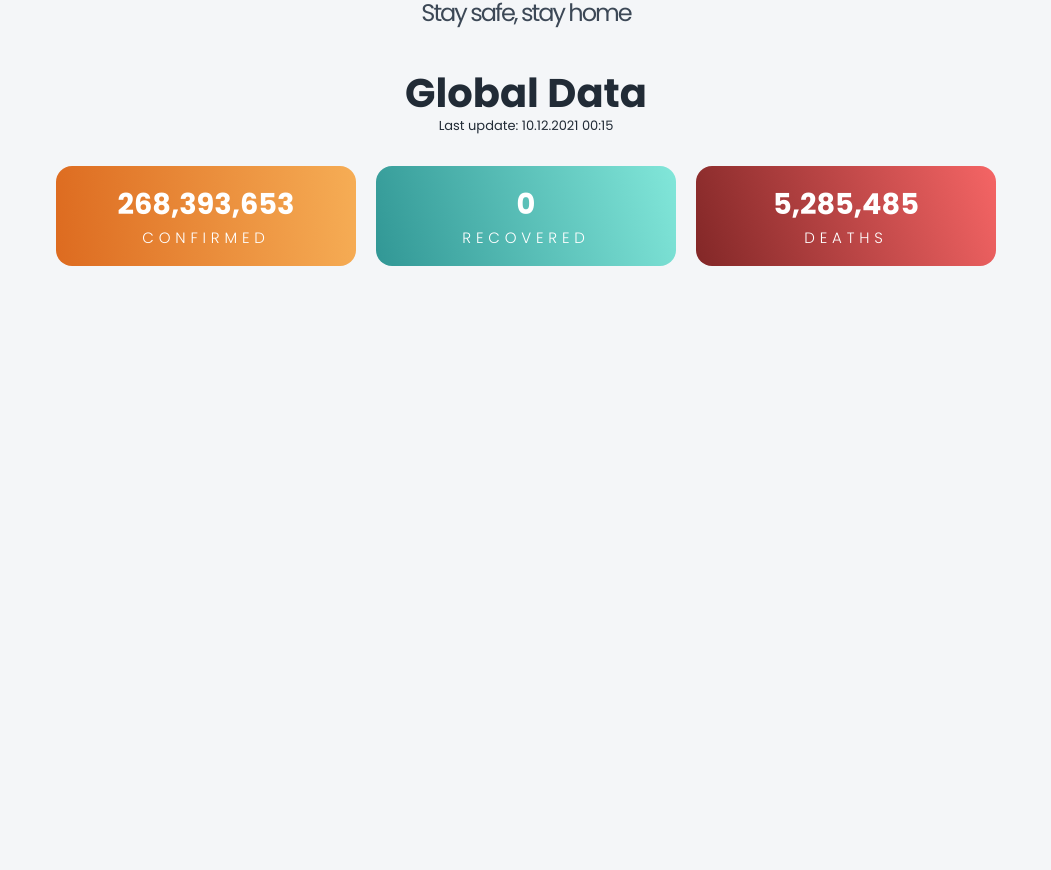
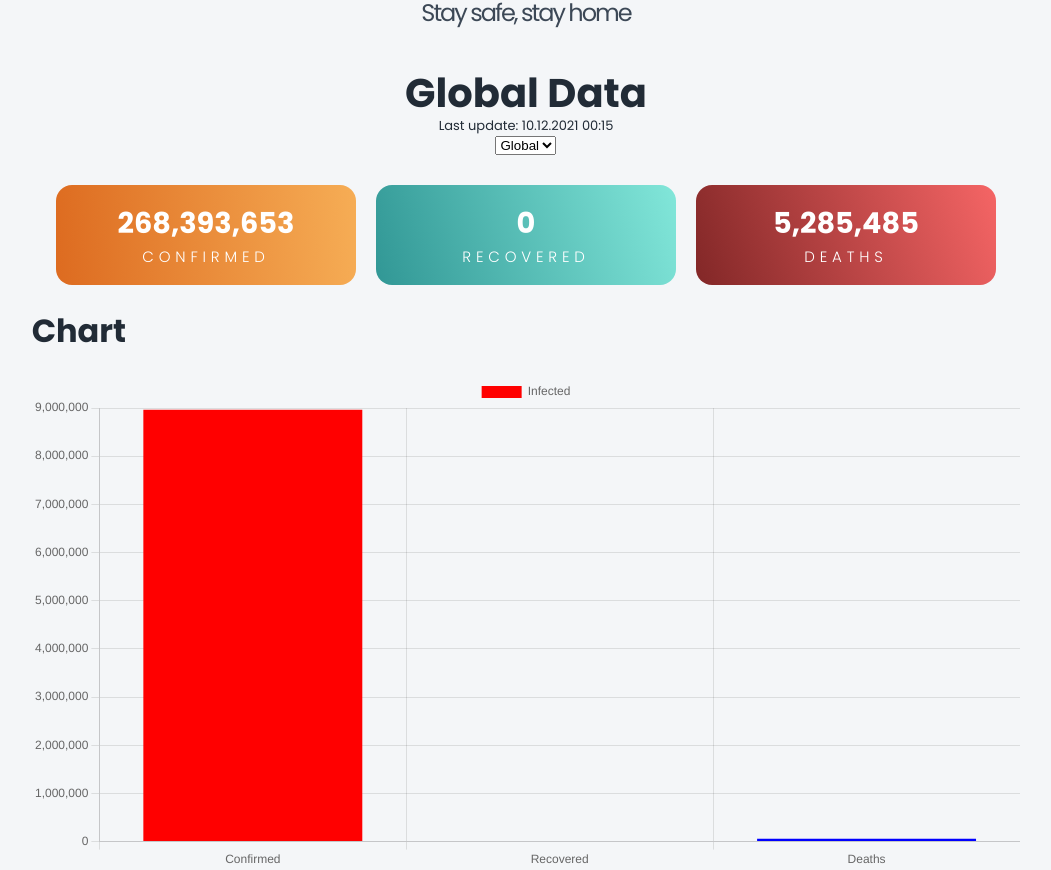
Before and after one commit to emrecan-balgun/covid19-tracker, a React (Create React App) app: page / in a window 1280 px wide. Shown: the part 115-985 px from the top of the page, without its empty margins (114-1165 px from the left). Before the commit the page ends 800 px from the top, so only its background shows below. Built offline with nearby package versions, Linux system fonts and the light colour scheme.

Commit message:
add chartjs and create chart.js, chart.scss

```diff
--- a/package.json
+++ b/package.json
@@ -6,8 +6,10 @@
     "@testing-library/jest-dom": "^5.11.4",
     "@testing-library/react": "^11.1.0",
     "@testing-library/user-event": "^12.1.10",
+    "chart.js": "^3.6.2",
     "node-sass": "^4.14.1",
     "react": "^17.0.2",
+    "react-chartjs-2": "^4.0.0",
     "react-dom": "^17.0.2",
     "react-scripts": "4.0.3",
     "web-vitals": "^1.0.1"
--- a/src/Container/Chart.js
+++ b/src/Container/Chart.js
@@ -1,11 +1,79 @@
 import React from 'react'
+import { Bar
+} from 'react-chartjs-2'
 
-function Chart() {
+import {
+    Chart,
+    ArcElement,
+    LineElement,
+    BarElement,
+    PointElement,
+    BarController,
+    BubbleController,
+    DoughnutController,
+    LineController,
+    PieController,
+    PolarAreaController,
+    RadarController,
+    ScatterController,
+    CategoryScale,
+    LinearScale,
+    LogarithmicScale,
+    RadialLinearScale,
+    TimeScale,
+    TimeSeriesScale,
+    Decimation,
+    Filler,
+    Legend,
+    Title,
+    Tooltip
+  } from 'chart.js';
+
+  Chart.register(
+    ArcElement,
+    LineElement,
+    BarElement,
+    PointElement,
+    BarController,
+    BubbleController,
+    DoughnutController,
+    LineController,
+    PieController,
+    PolarAreaController,
+    RadarController,
+    ScatterController,
+    CategoryScale,
+    LinearScale,
+    LogarithmicScale,
+    RadialLinearScale,
+    TimeScale,
+    TimeSeriesScale,
+    Decimation,
+    Filler,
+    Legend,
+    Title,
+    Tooltip
+  );
+
+
+function Charts() {
+    const state = {
+        labels: ["Confirmed", "Recovered", "Deaths"],
+        datasets:
+            [{
+                label: "Infected",
+                backgroundColor: ["red", "green","blue"],
+                borderColor: "rgba(0,0,0,0)",
+                borderWidth: "1",
+                data: ["8986377", "0", "78602"]
+            }]
+    }
     return (
         <div className="chart">
-
+            <h1>Chart</h1>
+            <Bar data={state}/>
         </div>
     )
 }
 
-export default Chart
+export default Charts
--- a/src/Container/Information.js
+++ b/src/Container/Information.js
@@ -10,15 +10,13 @@ function Information() {
         <div className="information">
             <h2 className="information__title">Global Data</h2>
             <span className="information__time">Last update: 10.12.2021 00:15</span>
-            {/* <select name="cars" id="cars">
+            <select name="cars" id="cars">
                 <option value="" disabled selected hidden>Global</option>
-                <option value="turkey">Turkey</option>
-                <option value="usa">USA</option>
-                <option value="germany">Germany</option>
-                <option value="france">France</option>
-            </select> */}
+                {
+                    // https://restcountries.com
+                }
+            </select>
             <Box />
-
         </div>
         <Chart />
         </>
```
Also changed, not shown: 1 other file (tests, documents, lock files or other folders).
